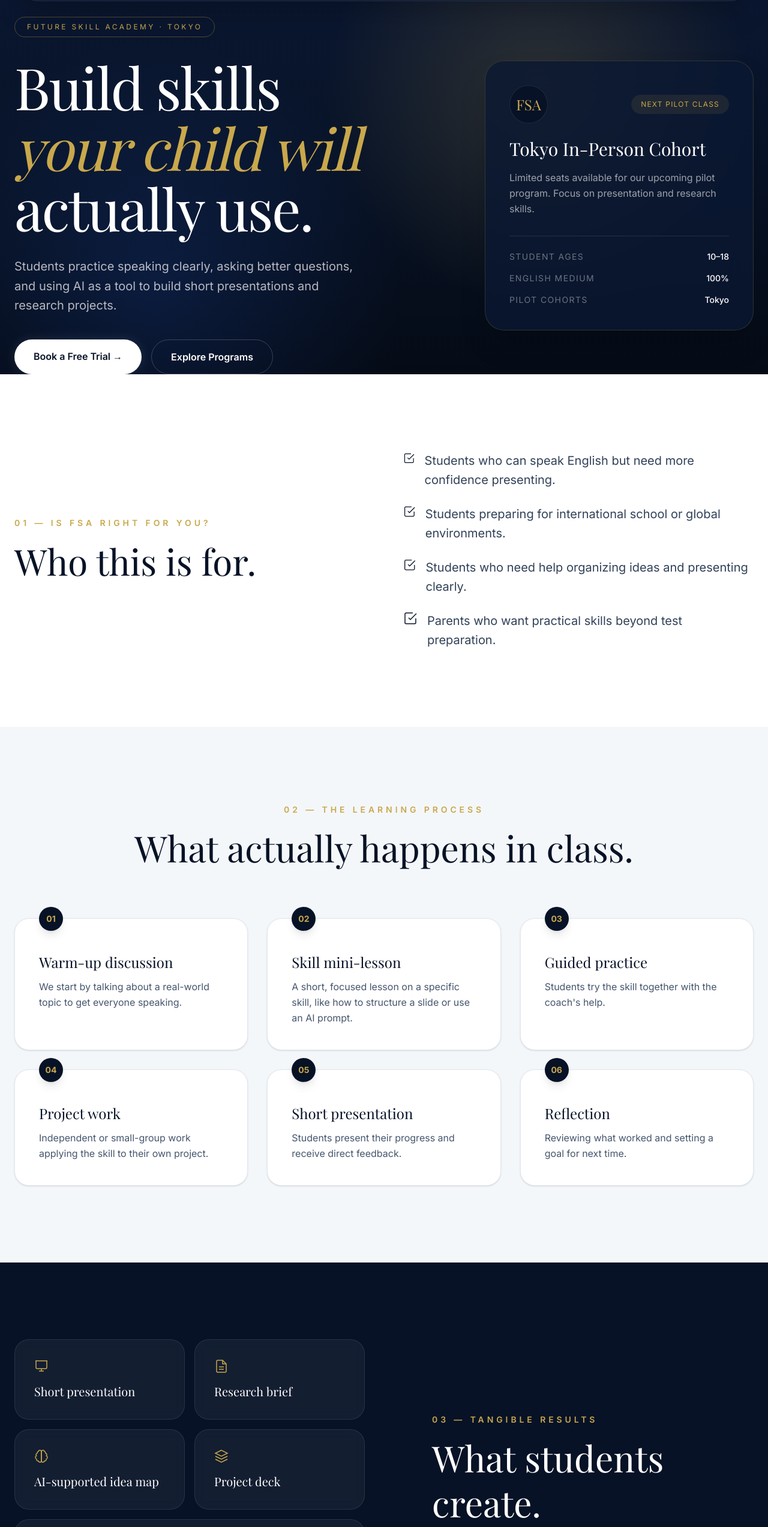
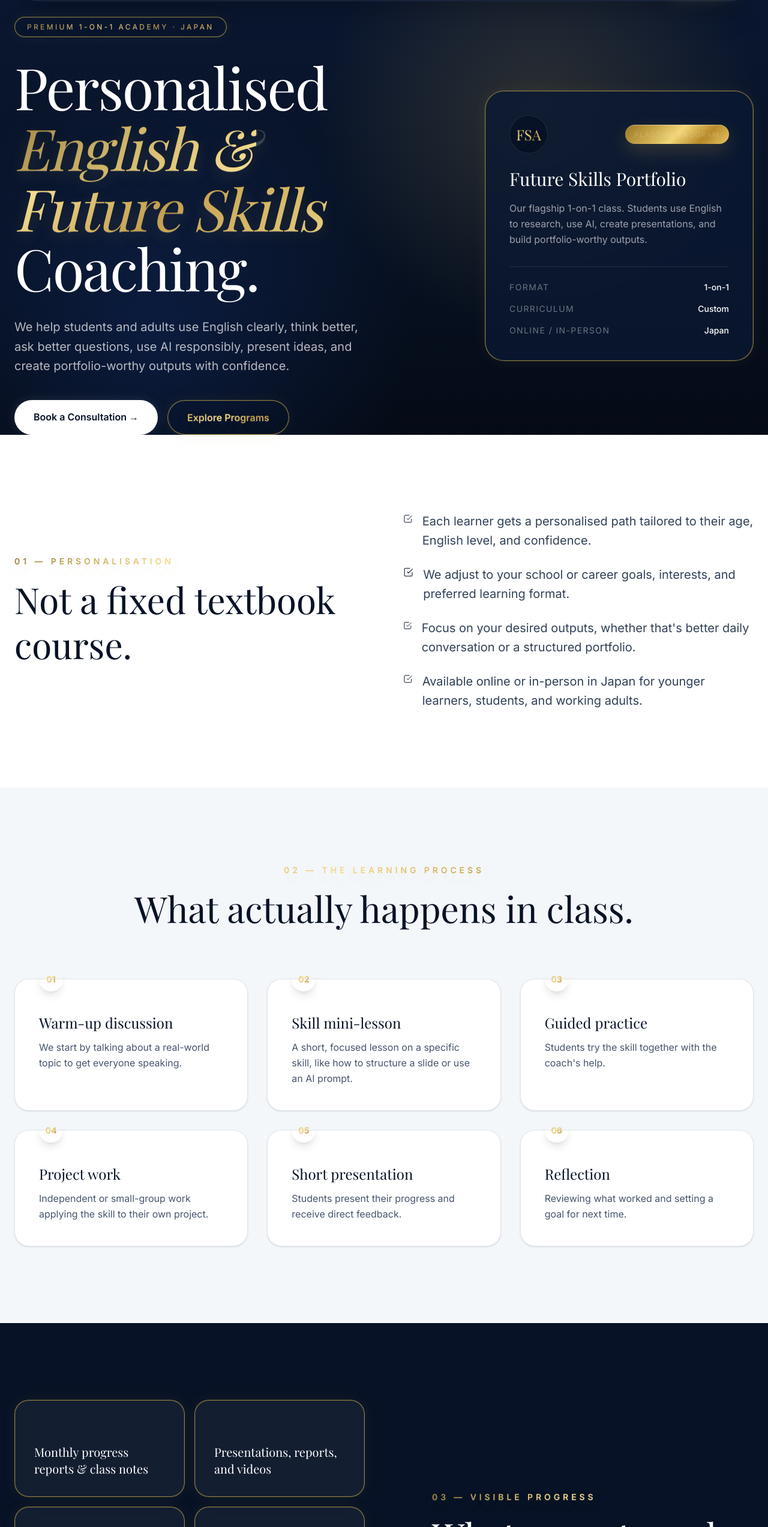
Before and after one commit to edwinyen225-creator/fsa-website, a Next.js app: page / in a window 1280 px wide. Shown: the part 100-2646 px from the top of the page at 60% size. Built offline with nearby package versions, Linux system fonts and the light colour scheme.

Commit message:
Update FSA website content

```diff
--- a/src/app/globals.css
+++ b/src/app/globals.css
@@ -19,3 +19,67 @@ body {
   color: var(--foreground);
   font-family: var(--font-inter), system-ui, sans-serif;
 }
+
+/* FSA Premium Metallic Gold System */
+:root {
+  --fsa-gold-dark: #8a6a1f;
+  --fsa-gold-base: #c9a84c;
+  --fsa-gold-light: #f3d77a;
+  --fsa-gold-warm: #b88a2a;
+  --fsa-gold-bright: #e6c766;
+}
+
+/* Metallic gold text */
+.gold-metallic,
+[class*="text-[#C9A84C]"] {
+  background: linear-gradient(135deg,
+      var(--fsa-gold-dark) 0%,
+      var(--fsa-gold-base) 24%,
+      var(--fsa-gold-light) 45%,
+      var(--fsa-gold-warm) 68%,
+      var(--fsa-gold-bright) 100%);
+  -webkit-background-clip: text;
+  background-clip: text;
+  color: transparent;
+  text-shadow:
+    0 1px 0 rgba(255, 255, 255, 0.18),
+    0 8px 24px rgba(201, 168, 76, 0.18);
+}
+
+/* Metallic gold backgrounds */
+[class*="bg-[#C9A84C]"] {
+  background: linear-gradient(135deg,
+      #9a7622 0%,
+      #c9a84c 28%,
+      #f3d77a 50%,
+      #b88a2a 75%,
+      #e6c766 100%) !important;
+  box-shadow:
+    inset 0 1px 0 rgba(255, 255, 255, 0.35),
+    0 12px 30px rgba(201, 168, 76, 0.22);
+}
+
+/* Gold borders and outlines */
+[class*="border-[#C9A84C]"] {
+  border-color: rgba(217, 181, 73, 0.65) !important;
+  box-shadow:
+    inset 0 0 0 1px rgba(243, 215, 122, 0.12),
+    0 0 24px rgba(201, 168, 76, 0.08);
+}
+
+/* Premium hover polish */
+button,
+a,
+[class*="rounded"] {
+  transition:
+    transform 220ms ease,
+    box-shadow 220ms ease,
+    border-color 220ms ease,
+    background 220ms ease,
+    opacity 220ms ease;
+}
+
+button:hover,
+a:hover {
+  transform: translateY(-1px);
+}
--- a/src/lib/homepage-i18n.ts
+++ b/src/lib/homepage-i18n.ts
@@ -3,27 +3,27 @@ import type { Locale } from "./i18n";
 export const homepageTranslations = {
   en: {
     // Hero
-    hero_badge: "Future Skill Academy · Tokyo",
-    hero_h1_line1: "Build skills",
-    hero_h1_highlight: "your child will",
-    hero_h1_line2: "actually use.",
-    hero_desc: "Students practice speaking clearly, asking better questions, and using AI as a tool to build short presentations and research projects.",
-    hero_cta_primary: "Book a Free Trial →",
+    hero_badge: "Premium 1-on-1 Academy · Japan",
+    hero_h1_line1: "Personalised",
+    hero_h1_highlight: "English & Future Skills",
+    hero_h1_line2: "Coaching.",
+    hero_desc: "We help students and adults use English clearly, think better, ask better questions, use AI responsibly, present ideas, and create portfolio-worthy outputs with confidence.",
+    hero_cta_primary: "Book a Consultation →",
     hero_cta_secondary: "Explore Programs",
-    hero_stat1_val: "10–18", hero_stat1_label: "Student Ages",
-    hero_stat2_val: "100%", hero_stat2_label: "English Medium",
-    hero_stat3_val: "Tokyo", hero_stat3_label: "Pilot Cohorts",
-    hero_card_badge: "Next Pilot Class",
-    hero_card_h2: "Tokyo In-Person Cohort",
-    hero_card_desc: "Limited seats available for our upcoming pilot program. Focus on presentation and research skills.",
+    hero_stat1_val: "1-on-1", hero_stat1_label: "Format",
+    hero_stat2_val: "Custom", hero_stat2_label: "Curriculum",
+    hero_stat3_val: "Japan", hero_stat3_label: "Online / In-Person",
+    hero_card_badge: "Flagship Program",
+    hero_card_h2: "Future Skills Portfolio",
+    hero_card_desc: "Our flagship 1-on-1 class. Students use English to research, use AI, create presentations, and build portfolio-worthy outputs.",
 
-    // Who this is for
-    who_eyebrow: "01 — Is FSA Right For You?",
-    who_h2: "Who this is for.",
-    who_p1: "Students who can speak English but need more confidence presenting.",
-    who_p2: "Students preparing for international school or global environments.",
-    who_p3: "Students who need help organizing ideas and presenting clearly.",
-    who_p4: "Parents who want practical skills beyond test preparation.",
+    // Who this is for (Personalisation)
+    who_eyebrow: "01 — Personalisation",
+    who_h2: "Not a fixed textbook course.",
+    who_p1: "Each learner gets a personalised path tailored to their age, English level, and confidence.",
+    who_p2: "We adjust to your school or career goals, interests, and preferred learning format.",
+    who_p3: "Focus on your desired outputs, whether that's better daily conversation or a structured portfolio.",
+    who_p4: "Available online or in-person in Japan for younger learners, students, and working adults.",
 
     // What happens in class
     class_eyebrow: "02 — The Learning Process",
@@ -41,69 +41,71 @@ export const homepageTranslations = {
     class_step6_title: "Reflection",
     class_step6_desc: "Reviewing what worked and setting a goal for next time.",
 
-    // What students create
-    create_eyebrow: "03 — Tangible Results",
-    create_h2: "What students create.",
-    create_item1: "Short presentation",
-    create_item2: "Research brief",
-    create_item3: "AI-supported idea map",
-    create_item4: "Project deck",
-    create_item5: "Personal portfolio artifact",
+    // What students create (Visible Progress)
+    create_eyebrow: "03 — Visible Progress",
+    create_h2: "What parents and students see.",
+    create_item1: "Monthly progress reports & class notes",
+    create_item2: "Presentations, reports, and videos",
+    create_item3: "Speaking clips where appropriate",
+    create_item4: "CV material & portfolios",
+    create_item5: "AI workflow samples & next-month plans",
+    create_item6: "Before-and-after examples",
 
     // Programs
     prog_eyebrow: "04 — Programs",
-    prog_h2: "Three core programs.",
-    prog_desc: "Each program is designed for a specific age group. No prior experience with AI or presentation design is required.",
-    prog1_name: "Future Communicator",
-    prog1_ages: "Ages 10–13",
-    prog1_skill1: "Speaking clearly",
-    prog1_skill2: "Organizing thoughts",
-    prog1_skill3: "Building confidence",
-    prog2_name: "AI & Research Builder",
-    prog2_ages: "Ages 12–16",
-    prog2_skill1: "Asking good questions",
-    prog2_skill2: "Verifying facts",
-    prog2_skill3: "Summarizing ideas",
-    prog3_name: "Portfolio Project Studio",
-    prog3_ages: "Ages 14–18",
-    prog3_skill1: "Independent research",
-    prog3_skill2: "Slide design",
-    prog3_skill3: "Delivering a final pitch",
+    prog_h2: "Premium 1-on-1 & future paths.",
+    prog_desc: "Fees depend on selected class type, monthly hours, and delivery format. Pricing will be shared after consultation.",
+    prog1_name: "General English Class",
+    prog1_ages: "Active Program",
+    prog1_skill1: "Speaking, listening & daily conversation",
+    prog1_skill2: "Culture, travel, hobbies & school life",
+    prog1_skill3: "Natural self-expression",
+    prog2_name: "Future Skills Portfolio",
+    prog2_ages: "Active Flagship",
+    prog2_skill1: "Research & ask better questions",
+    prog2_skill2: "Use AI & create presentations/reports",
+    prog2_skill3: "Portfolio-worthy outputs based on goals",
+    prog3_name: "Future Cohort Class",
+    prog3_ages: "Preparing / Waitlist",
+    prog3_skill1: "Collaboration, networking & peer feedback",
+    prog3_skill2: "Public speaking & group projects",
+    prog3_skill3: "Opening soon when students are matched",
     prog_learn_more: "Learn More →",
 
     // How enrollment works
-    enroll_eyebrow: "05 — Getting Started",
-    enroll_h2: "How enrollment works.",
-    enroll_step1: "Book a free trial or consultation",
-    enroll_step2: "Tell us your child's goals",
-    enroll_step3: "Join a trial session",
-    enroll_step4: "Receive program recommendation",
-    enroll_step5: "Confirm schedule and fees",
+    enroll_eyebrow: "05 — Student Journey",
+    enroll_h2: "The learning journey.",
+    enroll_step1: "Book trial or consultation",
+    enroll_step2: "Goal discussion",
+    enroll_step3: "Student diagnostic",
+    enroll_step4: "Personal learning brief",
+    enroll_step5: "Recommended subscription plan",
     enroll_step6: "Start learning",
+    enroll_step7: "Monthly progress update",
 
     // FAQ
     faq_eyebrow: "06 — Questions",
-    faq_h2: "Parent FAQ.",
+    faq_h2: "Parent & Student FAQ.",
     faq_q1: "Is this just an English class?",
-    faq_a1: "No. It's a class about communication, research, and thinking, using English as the medium.",
-    faq_q2: "Does my child need fluent English?",
-    faq_a2: "They need a conversational foundation, but we focus on confidence, not perfect grammar.",
-    faq_q3: "What age is this suitable for?",
-    faq_a3: "Ages 10 to 18, split by program level.",
-    faq_q4: "Are classes online or in person?",
-    faq_a4: "We are currently preparing for Tokyo-based pilot classes. Both formats will be available.",
-    faq_q5: "What will my child produce?",
-    faq_a5: "Short presentations, research briefs, and slide decks they can keep.",
+    faq_a1: "No. It's a premium system combining English communication with future skills like research, presentations, and responsible AI usage.",
+    faq_q2: "Is it suitable for adults?",
+    faq_a2: "Yes. Our 1-on-1 format allows us to tailor the class for younger learners, students, and working adults based on their career or school goals.",
+    faq_q3: "How does pricing work?",
+    faq_a3: "Fees depend on the selected class type, monthly hours, and delivery format (online/in-person). Pricing will be shared after a consultation.",
+    faq_q4: "What is the Future Cohort Class?",
+    faq_a4: "It's a future group class for networking and showcase-style learning. It is currently waitlist-only and will open when students can be properly matched.",
+    faq_q5: "What kind of progress will I see?",
+    faq_a5: "We provide visible progress through monthly reports, class notes, presentations, videos, and portfolio outputs.",
     faq_q6: "How do we start?",
-    faq_a6: "Book a free consultation or trial class to see if it's a good fit.",
-    faq_q7: "How does payment work?",
-    faq_a7: "Monthly subscription or per-term depending on the program. Details provided after the trial.",
+    faq_a6: "Book a consultation to discuss your goals. We'll do a diagnostic and create a personal learning brief.",
+    faq_q7: "Are classes online or in person?",
+    faq_a7: "Both online and in-person lessons are available in Japan.",
 
     // CTA
     cta_eyebrow: "Start Here",
-    cta_h2: "Ready for a pilot class?",
-    cta_desc: "Book a free trial or consultation to see whether FSA is the right fit for your child. No pressure, just a clear look at how we teach.",
-    cta_btn1: "Book Free Trial →",
+    cta_h2: "Ready to start your journey?",
+    cta_desc: "Book a consultation to discuss your goals, receive a student diagnostic, and get a personal learning brief tailored just for you.",
+    cta_btn1: "Book Consultation →",
     cta_btn2: "Explore Programs",
   },
   ja: {
```
Also changed, not shown: 1 other file (tests, documents, lock files or other folders).
